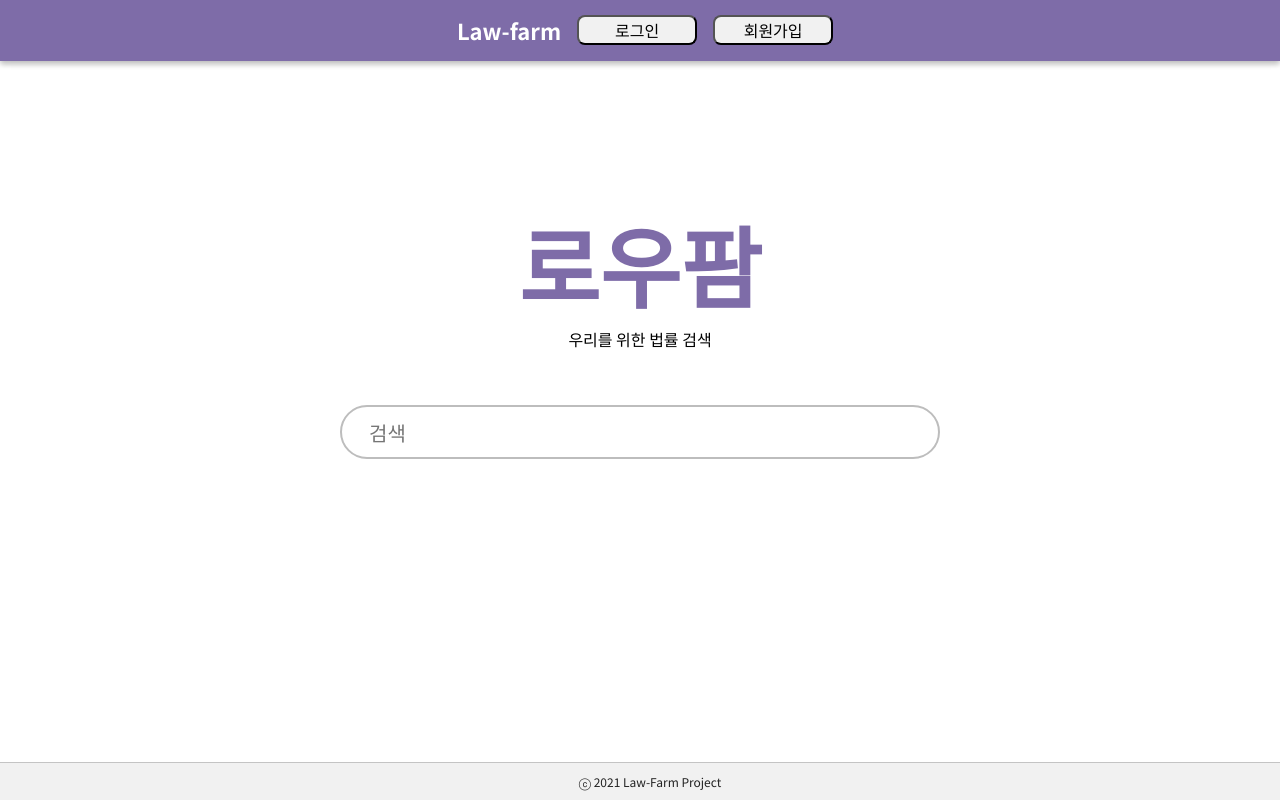
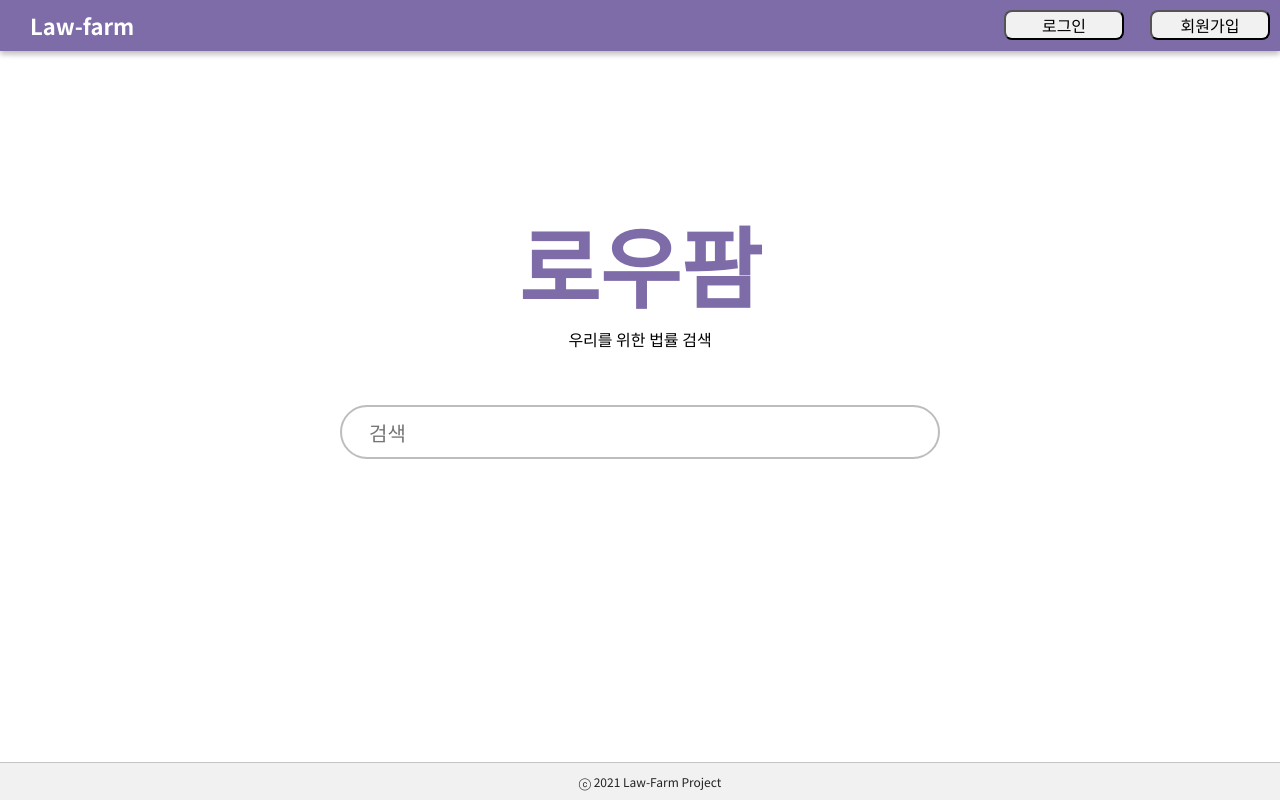
Before and after one commit to fotoner/law-farm-front, a React (Create React App) app: page / in a window 1280 px wide. Built offline with nearby package versions, Linux system fonts and the light colour scheme.

Commit message:
add test file

```diff
--- a/src/components/Header.jsx
+++ b/src/components/Header.jsx
@@ -8,7 +8,7 @@ const Wrapper = styled.section`
     position: fixed;
     align-items: center;
     justify-content: center;
-    height: 60px;
+    height: 50px;
     width: 100%;
     left:0;
     top:0;
@@ -26,7 +26,10 @@ const Wrapper = styled.section`
 `
 
 const Title = styled.h1`
-  margin-left : 10px;
+  display : flex;
+  flex : 1;
+  left : 50;
+  margin-left : 30px;
   font-size : 22px;
   color: white;
   font-weight: bold;
@@ -40,6 +43,7 @@ const Button = styled.button`
     background-color:#f1f1f1;
   min-width:120px;
   margin-left : 1rem;
+  margin-right: 10px;
   align-items:center;
   right:0;
   justify-content: between;
```
Also changed, not shown: src/routes/login.jsx (+15 -0 lines), src/components/test.txt (added), 2 other files (tests, documents, lock files or other folders).
